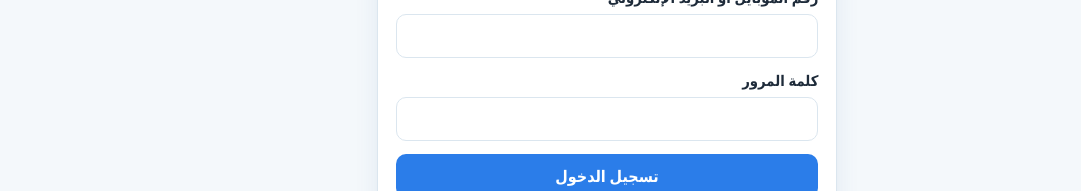
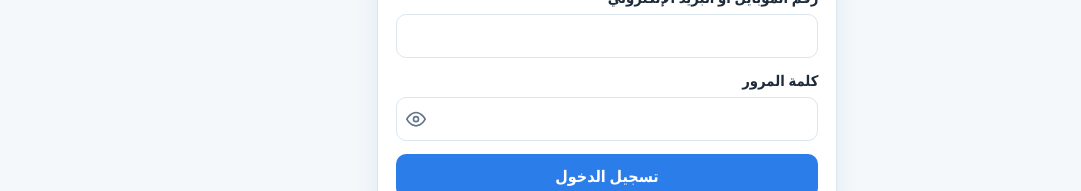
Before and after one commit to moahmedmohamed032-ux/home-services-marketplace, a React (Vite) app in the folder client/: page /login in a window 1280 px wide. Shown: the part 186-377 px from the top of the page, without its empty margins (199-1280 px from the left). Built offline with nearby package versions, Linux system fonts and the light colour scheme.

Commit message:
Add show/hide password toggle (shared PasswordInput) to all password fields

```diff
--- /dev/null
+++ b/client/src/components/PasswordInput.jsx
@@ -0,0 +1,25 @@
+import { useState } from 'react';
+
+// Password input with a show/hide (eye) toggle. Accepts all normal input props.
+export default function PasswordInput(props) {
+  const [show, setShow] = useState(false);
+  return (
+    <span className="pw-wrap">
+      <input {...props} type={show ? 'text' : 'password'} />
+      <button
+        type="button"
+        className="pw-toggle"
+        onClick={() => setShow((v) => !v)}
+        aria-label={show ? 'إخفاء كلمة المرور / Hide password' : 'إظهار كلمة المرور / Show password'}
+        aria-pressed={show}
+        tabIndex={-1}
+      >
+        {show ? (
+          <svg width="20" height="20" viewBox="0 0 24 24" fill="none" stroke="currentColor" strokeWidth="2" strokeLinecap="round" strokeLinejoin="round" aria-hidden="true"><path d="M17.94 17.94A10.94 10.94 0 0 1 12 20C5 20 1 12 1 12a18.5 18.5 0 0 1 5.06-5.94"/><path d="M9.9 4.24A10.9 10.9 0 0 1 12 4c7 0 11 8 11 8a18.5 18.5 0 0 1-2.16 3.19"/><path d="M14.12 14.12A3 3 0 1 1 9.88 9.88"/><line x1="1" y1="1" x2="23" y2="23"/></svg>
+        ) : (
+          <svg width="20" height="20" viewBox="0 0 24 24" fill="none" stroke="currentColor" strokeWidth="2" strokeLinecap="round" strokeLinejoin="round" aria-hidden="true"><path d="M1 12s4-8 11-8 11 8 11 8-4 8-11 8-11-8-11-8z"/><circle cx="12" cy="12" r="3"/></svg>
+        )}
+      </button>
+    </span>
+  );
+}
--- a/client/src/pages/AdminDashboard.jsx
+++ b/client/src/pages/AdminDashboard.jsx
@@ -1,3 +1,4 @@
+import PasswordInput from '../components/PasswordInput';
 import { useEffect, useState } from 'react';
 import { useSelector } from 'react-redux';
 import { api } from '../api/axios';
@@ -251,7 +252,7 @@ export default function AdminDashboard() {
               <>
                 <label>{t('name')}<input required value={modal.data.name} onChange={setF('name')} /></label>
                 {modal.mode === 'add' && <label>{t('emailOptional')}<input type="email" dir="ltr" value={modal.data.email} onChange={setF('email')} /></label>}
-                {modal.mode === 'add' && <label>{t('password')}<input type="password" required minLength={8} dir="ltr" value={modal.data.password} onChange={setF('password')} /></label>}
+                {modal.mode === 'add' && <label>{t('password')}<PasswordInput  required minLength={8} dir="ltr" value={modal.data.password} onChange={setF('password')} /></label>}
                 <label>{t('profession')}
                   <select required value={modal.data.profession} onChange={setF('profession')}>
                     <option value="" />
--- a/client/src/pages/ChangePassword.jsx
+++ b/client/src/pages/ChangePassword.jsx
@@ -1,3 +1,4 @@
+import PasswordInput from '../components/PasswordInput';
 import { useState } from 'react';
 import { api, errorMessage } from '../api/axios';
 
@@ -24,9 +25,9 @@ export default function ChangePassword() {
     <div className="auth card">
       <h1>تغيير كلمة المرور</h1>
       <form onSubmit={submit} className="form">
-        <label>كلمة المرور الحالية<input id="cp-current" name="current-password" type="password" required autoComplete="current-password" value={form.currentPassword} onChange={set('currentPassword')} /></label>
-        <label>كلمة المرور الجديدة<input id="cp-new" name="new-password" type="password" required minLength={8} autoComplete="new-password" value={form.newPassword} onChange={set('newPassword')} /></label>
-        <label>تأكيد كلمة المرور الجديدة<input id="cp-confirm" name="confirm-password" type="password" required minLength={8} autoComplete="new-password" value={form.confirm} onChange={set('confirm')} /></label>
+        <label>كلمة المرور الحالية<PasswordInput id="cp-current" name="current-password"  required autoComplete="current-password" value={form.currentPassword} onChange={set('currentPassword')} /></label>
+        <label>كلمة المرور الجديدة<PasswordInput id="cp-new" name="new-password"  required minLength={8} autoComplete="new-password" value={form.newPassword} onChange={set('newPassword')} /></label>
+        <label>تأكيد كلمة المرور الجديدة<PasswordInput id="cp-confirm" name="confirm-password"  required minLength={8} autoComplete="new-password" value={form.confirm} onChange={set('confirm')} /></label>
         {err && <p className="error">{err}</p>}
         {msg && <p className="muted" id="cp-ok">{msg}</p>}
         <button className="btn btn-primary">حفظ</button>
--- a/client/src/pages/Login.jsx
+++ b/client/src/pages/Login.jsx
@@ -1,3 +1,4 @@
+import PasswordInput from '../components/PasswordInput';
 import { useState } from 'react';
 import { Link, useNavigate, useLocation } from 'react-router-dom';
 import { useDispatch, useSelector } from 'react-redux';
@@ -27,7 +28,7 @@ export default function Login() {
       <h1>{t('login')}</h1>
       <form onSubmit={submit} className="form">
         <label>{t('loginId')}<input required dir="ltr" autoComplete="username" value={form.identifier} onChange={(e) => setForm({ ...form, identifier: e.target.value })} /></label>
-        <label>{t('password')}<input type="password" required value={form.password} onChange={(e) => setForm({ ...form, password: e.target.value })} /></label>
+        <label>{t('password')}<PasswordInput  required value={form.password} onChange={(e) => setForm({ ...form, password: e.target.value })} /></label>
         {error && <p className="error">{error}</p>}
         <button className="btn btn-primary" disabled={status === 'loading'}>{t('login')}</button>
       </form>
--- a/client/src/pages/RegisterClient.jsx
+++ b/client/src/pages/RegisterClient.jsx
@@ -1,3 +1,4 @@
+import PasswordInput from '../components/PasswordInput';
 import { useEffect, useState } from 'react';
 import { Link, useNavigate } from 'react-router-dom';
 import { useDispatch, useSelector } from 'react-redux';
@@ -32,7 +33,7 @@ export default function RegisterClient() {
       <form onSubmit={submit} className="form">
         <label>{t('name')}<input required value={form.name} onChange={set('name')} /></label>
         <label>{t('email')}<input type="email" required value={form.email} onChange={set('email')} /></label>
-        <label>{t('password')}<input type="password" minLength={8} required value={form.password} onChange={set('password')} /></label>
+        <label>{t('password')}<PasswordInput  minLength={8} required value={form.password} onChange={set('password')} /></label>
         <label>{t('city')}
           <input list="cities" value={form.city} onChange={set('city')} />
           <datalist id="cities">{cities.map((c) => <option key={c} value={c} />)}</datalist>
--- a/client/src/pages/RegisterTechnician.jsx
+++ b/client/src/pages/RegisterTechnician.jsx
@@ -1,3 +1,4 @@
+import PasswordInput from '../components/PasswordInput';
 import { useEffect, useState } from 'react';
 import { Link, useNavigate } from 'react-router-dom';
 import { useDispatch, useSelector } from 'react-redux';
@@ -40,7 +41,7 @@ export default function RegisterTechnician() {
         </div>
         <div className="row">
           <label>{t('emailOptional')}<input type="email" dir="ltr" value={form.email} onChange={set('email')} /></label>
-          <label>{t('password')}<input type="password" minLength={8} required value={form.password} onChange={set('password')} /></label>
+          <label>{t('password')}<PasswordInput  minLength={8} required value={form.password} onChange={set('password')} /></label>
         </div>
         <div className="row">
           <label>{t('profession')}
--- a/client/src/styles.css
+++ b/client/src/styles.css
@@ -165,3 +165,9 @@ table.table { width: 100%; border-collapse: collapse; font-size: .92rem; }
 .comm-note { margin: .2rem 0 1rem; }
 .details-layout > * { min-width: 0; }
 .work-gallery { max-width: 100%; }
+
+/* password show/hide toggle (logical props keep RTL/LTR correct) */
+.pw-wrap { position: relative; display: block; width: 100%; }
+.pw-wrap input { padding-inline-end: 2.6rem; }
+.pw-toggle { position: absolute; inset-inline-end: .35rem; top: 50%; transform: translateY(-50%); background: none; border: 0; padding: .3rem; cursor: pointer; color: var(--muted, #666); display: flex; align-items: center; line-height: 0; }
+.pw-toggle:hover { color: var(--primary); }
```
